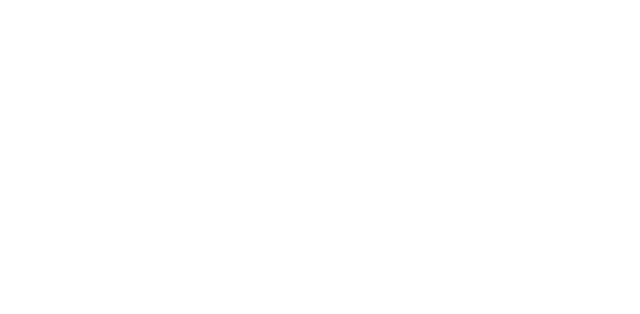
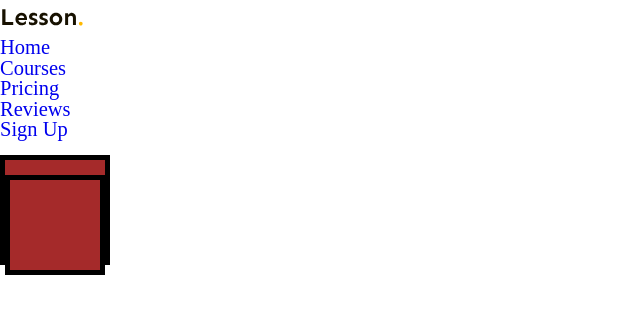
Before and after one commit to THIENVA/project-html-css-01, a plain HTML site: page index.html in a window 1280 px wide. Shown: the whole page, without its empty margins (0-640 px from the left). Drawn offline with Linux system fonts and the light colour scheme.

Commit message:
third changes

```diff
--- a/css/style.css
+++ b/css/style.css
@@ -30,3 +30,7 @@ body {
 a {
   text-decoration: none;
 }
+
+li {
+  list-style: none;
+}
--- a/index.html
+++ b/index.html
@@ -9,5 +9,24 @@
     <!-- Link main CSS -->
     <link rel="stylesheet" href="./css/style.css" />
   </head>
-  <body></body>
+  <body>
+    <header class="header">
+      <div class="main-content">
+        <!--Logo-->
+        <a href="#"><img src="./img/Logo.svg" alt="" class="logo" /></a>
+        <!-- Navigation -->
+        <nav>
+            <li><a href="#">Home</a></li>
+            <li><a href="#">Courses</a></li>
+            <li><a href="#">Pricing</a></li>
+            <li><a href="#">Reviews</a></li>
+        </nav>
+        <!-- Sign In Button -->
+        <a href="#" class="btn btn-sign-up">Sign Up</a>
+      </div>
+      <!-- Hero Content -->
+      <div class="box box1">
+      <div class="box box2"></div>
+    </header>
+  </body>
 </html>
```
Also changed, not shown: img/Logo.svg (added), 2 other files.
